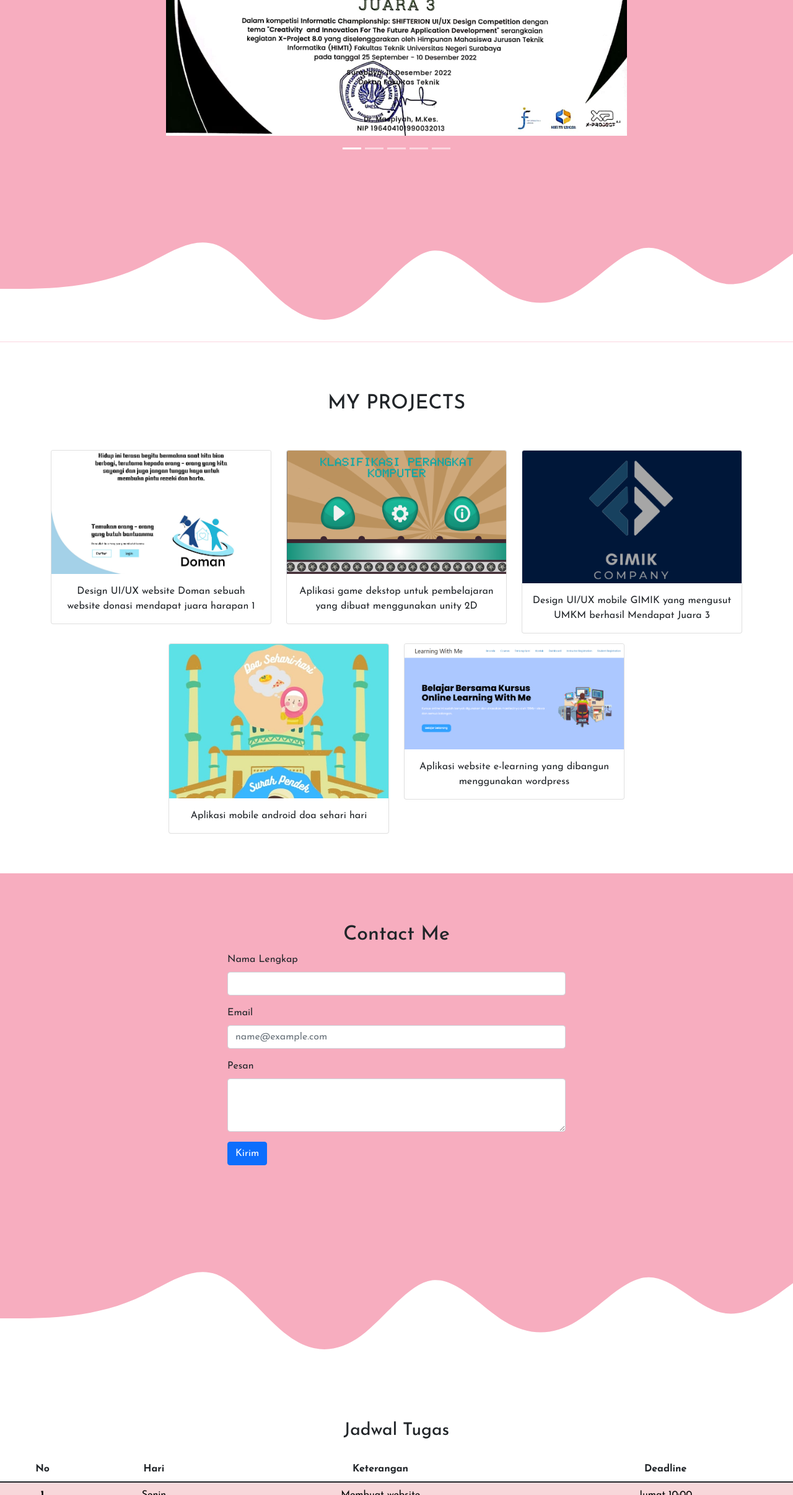
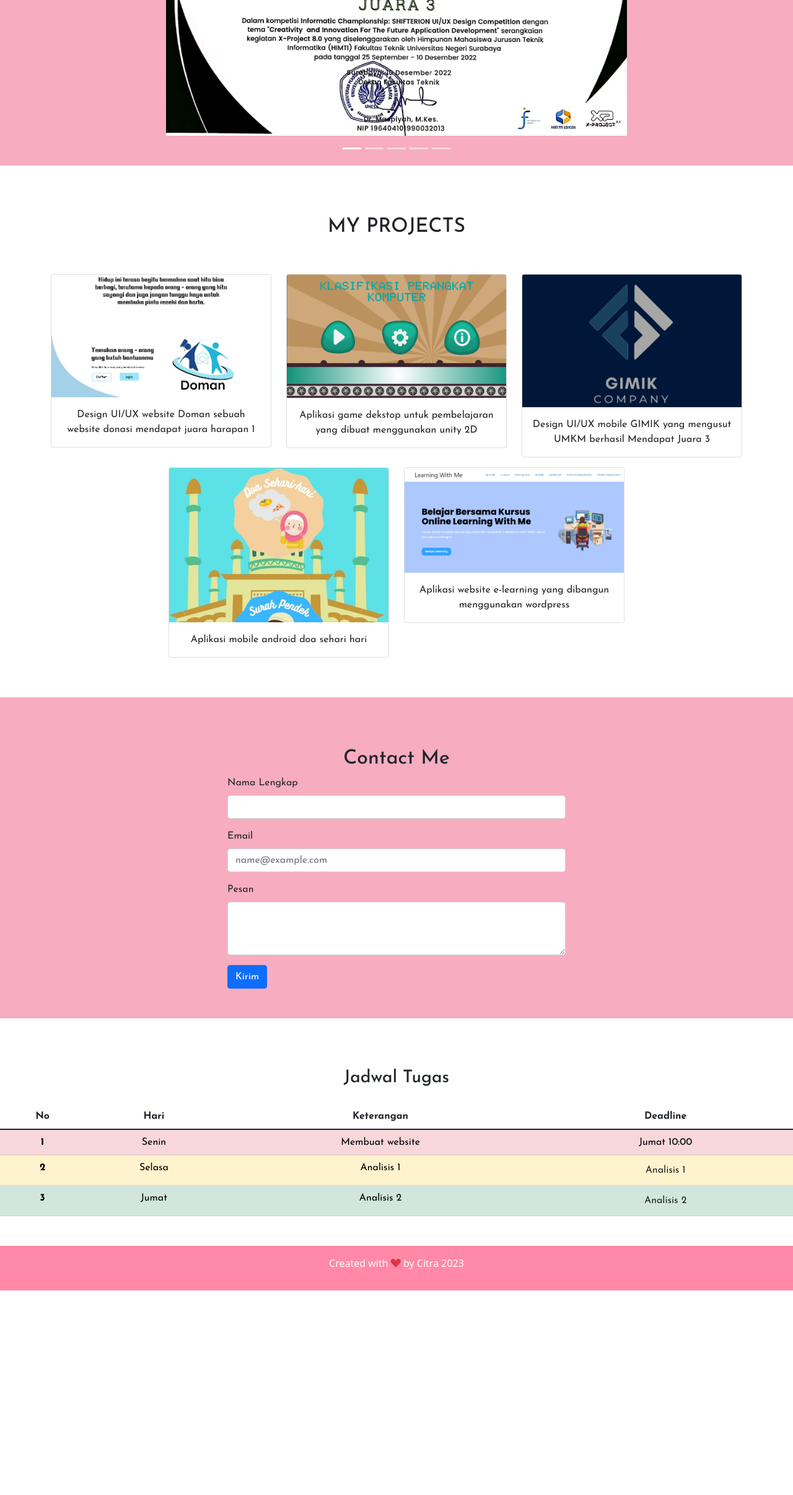
Before and after one commit to rizkymutiaracitraayuti/rizkymutiaracitra.github.io, a plain HTML site: page index.html in a window 1280 px wide. Shown: the part 1829-4241 px from the top of the page at 62% size. After the commit the page ends 3911 px from the top, so only its background shows below. Drawn offline with nearby package versions, Linux system fonts and the light colour scheme.

Commit message:
Add files via upload

```diff
--- a/index.html
+++ b/index.html
@@ -150,13 +150,6 @@
           </button>
         </div>
       </div>
-      <svg xmlns="http://www.w3.org/2000/svg" viewBox="0 0 1440 320">
-        <path
-          fill="#ffffff"
-          fill-opacity="1"
-          d="M0,224L21.8,224C43.6,224,87,224,131,218.7C174.5,213,218,203,262,181.3C305.5,160,349,128,393,144C436.4,160,480,224,524,256C567.3,288,611,288,655,256C698.2,224,742,160,785,154.7C829.1,149,873,203,916,229.3C960,256,1004,256,1047,229.3C1090.9,203,1135,149,1178,149.3C1221.8,149,1265,203,1309,213.3C1352.7,224,1396,192,1418,176L1440,160L1440,320L1418.2,320C1396.4,320,1353,320,1309,320C1265.5,320,1222,320,1178,320C1134.5,320,1091,320,1047,320C1003.6,320,960,320,916,320C872.7,320,829,320,785,320C741.8,320,698,320,655,320C610.9,320,567,320,524,320C480,320,436,320,393,320C349.1,320,305,320,262,320C218.2,320,175,320,131,320C87.3,320,44,320,22,320L0,320Z"
-        ></path>
-      </svg>
     </section>
 
     <section id="projects">
@@ -239,13 +232,6 @@
           </div>
         </div>
       </div>
-      <svg xmlns="http://www.w3.org/2000/svg" viewBox="0 0 1440 320">
-        <path
-          fill="#ffffff"
-          fill-opacity="1"
-          d="M0,224L21.8,224C43.6,224,87,224,131,218.7C174.5,213,218,203,262,181.3C305.5,160,349,128,393,144C436.4,160,480,224,524,256C567.3,288,611,288,655,256C698.2,224,742,160,785,154.7C829.1,149,873,203,916,229.3C960,256,1004,256,1047,229.3C1090.9,203,1135,149,1178,149.3C1221.8,149,1265,203,1309,213.3C1352.7,224,1396,192,1418,176L1440,160L1440,320L1418.2,320C1396.4,320,1353,320,1309,320C1265.5,320,1222,320,1178,320C1134.5,320,1091,320,1047,320C1003.6,320,960,320,916,320C872.7,320,829,320,785,320C741.8,320,698,320,655,320C610.9,320,567,320,524,320C480,320,436,320,393,320C349.1,320,305,320,262,320C218.2,320,175,320,131,320C87.3,320,44,320,22,320L0,320Z"
-        ></path>
-      </svg>
     </section>
 
     <section id="jadwal">
```
